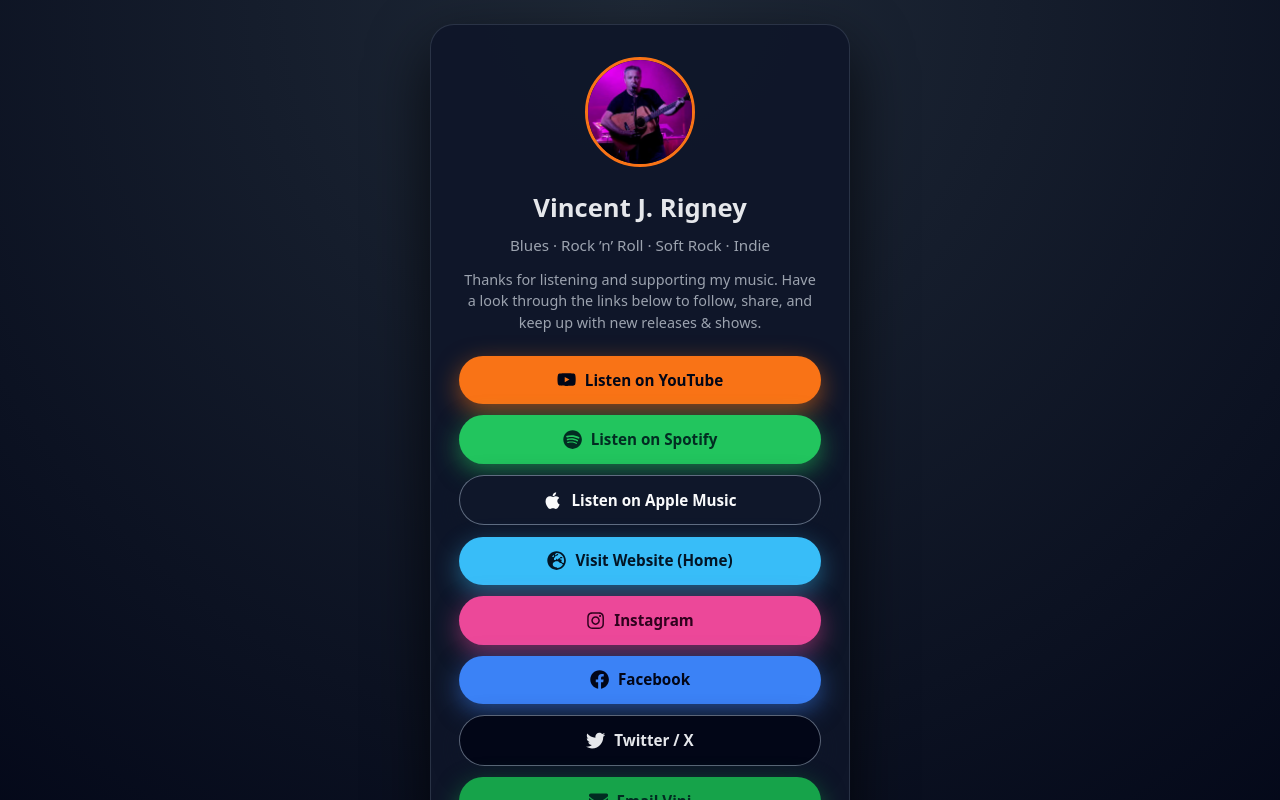
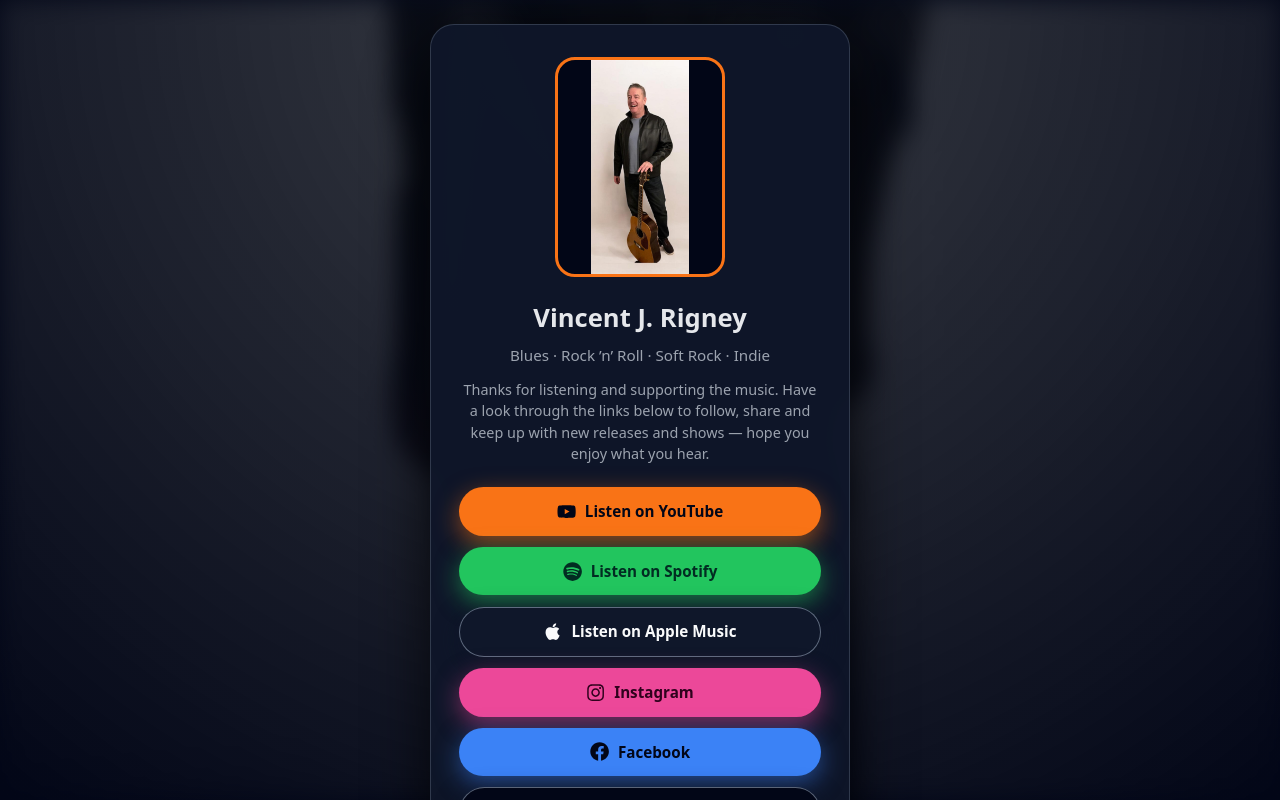
Before and after one commit to rbinduradevelopments/vini-links-site, a React (Vite) app: page / in a window 1280 px wide. Shown: the top 800 px of the page. Built offline with nearby package versions, Linux system fonts and the light colour scheme.

Commit message:
Update artist photo, add full-page background and bookings/press email button

```diff
--- a/src/App.jsx
+++ b/src/App.jsx
@@ -7,7 +7,6 @@
   FaFacebook,
   FaTwitter,
   FaEnvelope,
-  FaGlobeEurope,
 } from "react-icons/fa";
 
 function App() {
@@ -16,7 +15,7 @@
       <div className="card">
         <img
           className="avatar"
-          src="/vini-placeholder.jpg"
+          src="/vini-profile.jpg" // main profile image (put this file in /public)
           alt="Vincent J. Rigney"
         />
 
@@ -24,9 +23,9 @@
         <p className="tagline">Blues · Rock ’n’ Roll · Soft Rock · Indie</p>
 
         <p className="intro">
-          Thanks for listening and supporting my music. Have a look through
-          the links below to follow, share, and keep up with new releases &amp;
-          shows.
+          Thanks for listening and supporting the music. Have a look through
+          the links below to follow, share and keep up with new releases and
+          shows — hope you enjoy what you hear.
         </p>
 
         <div className="links">
@@ -58,16 +57,6 @@
           >
             <FaApple className="icon" />
             <span>Listen on Apple Music</span>
-          </a>
-
-          <a
-            className="link-button link-website"
-            href="https://vjrentertainment.wixsite.com/vincent-j-1/music"
-            target="_blank"
-            rel="noreferrer"
-          >
-            <FaGlobeEurope className="icon" />
-            <span>Visit Website (Home)</span>
           </a>
 
           <a
@@ -105,7 +94,7 @@
             href="mailto:VJREntertainment@gmail.com"
           >
             <FaEnvelope className="icon" />
-            <span>Email Vini</span>
+            <span>Bookings / Press Enquiries</span>
           </a>
         </div>
 
--- a/src/index.css
+++ b/src/index.css
@@ -18,33 +18,56 @@
   min-height: 100vh;
 }
 
+/* Main background – uses a full-screen photo with a dark blur overlay */
 .app {
+  position: relative;
   min-height: 100vh;
   display: flex;
   align-items: center;
   justify-content: center;
   padding: 1.5rem;
-  background: radial-gradient(circle at top, #1f2937, #020617);
+  overflow: hidden;
+}
+
+.app::before {
+  content: "";
+  position: fixed;
+  inset: 0;
+  background: url("/vini-background.jpg") center center / cover no-repeat;
+  filter: blur(12px) brightness(0.35);
+  z-index: -2;
+}
+
+.app::after {
+  content: "";
+  position: fixed;
+  inset: 0;
+  background: radial-gradient(circle at top, rgba(15, 23, 42, 0.4), #020617);
+  z-index: -1;
 }
 
 .card {
   width: 100%;
   max-width: 420px;
-  background: rgba(15, 23, 42, 0.95);
+  background: rgba(15, 23, 42, 0.94);
   border-radius: 1.5rem;
   padding: 2rem 1.75rem;
-  box-shadow: 0 24px 60px rgba(0, 0, 0, 0.7);
+  box-shadow: 0 24px 60px rgba(0, 0, 0, 0.75);
   text-align: center;
-  border: 1px solid rgba(148, 163, 184, 0.2);
+  border: 1px solid rgba(148, 163, 184, 0.25);
 }
 
+/* Avatar – show full picture, not cropped */
 .avatar {
-  width: 110px;
-  height: 110px;
-  border-radius: 999px;
-  object-fit: cover;
+  width: 170px;
+  height: auto;
+  max-height: 220px;
+  border-radius: 1.25rem; /* rounded rectangle instead of circle */
+  object-fit: contain; /* show full image */
+  object-position: center;
   border: 3px solid #f97316;
   margin-bottom: 1rem;
+  background-color: #020617;
 }
 
 .artist-name {
@@ -117,12 +140,6 @@
   border: 1px solid rgba(148, 163, 184, 0.6);
 }
 
-.link-website {
-  background: #38bdf8;
-  box-shadow: 0 8px 25px rgba(56, 189, 248, 0.45);
-  color: #031525;
-}
-
 .link-instagram {
   background: #ec4899;
   box-shadow: 0 8px 25px rgba(236, 72, 153, 0.5);
```
Also changed, not shown: public/vini-background.jpg (added), public/vini-profile.jpg (added).
